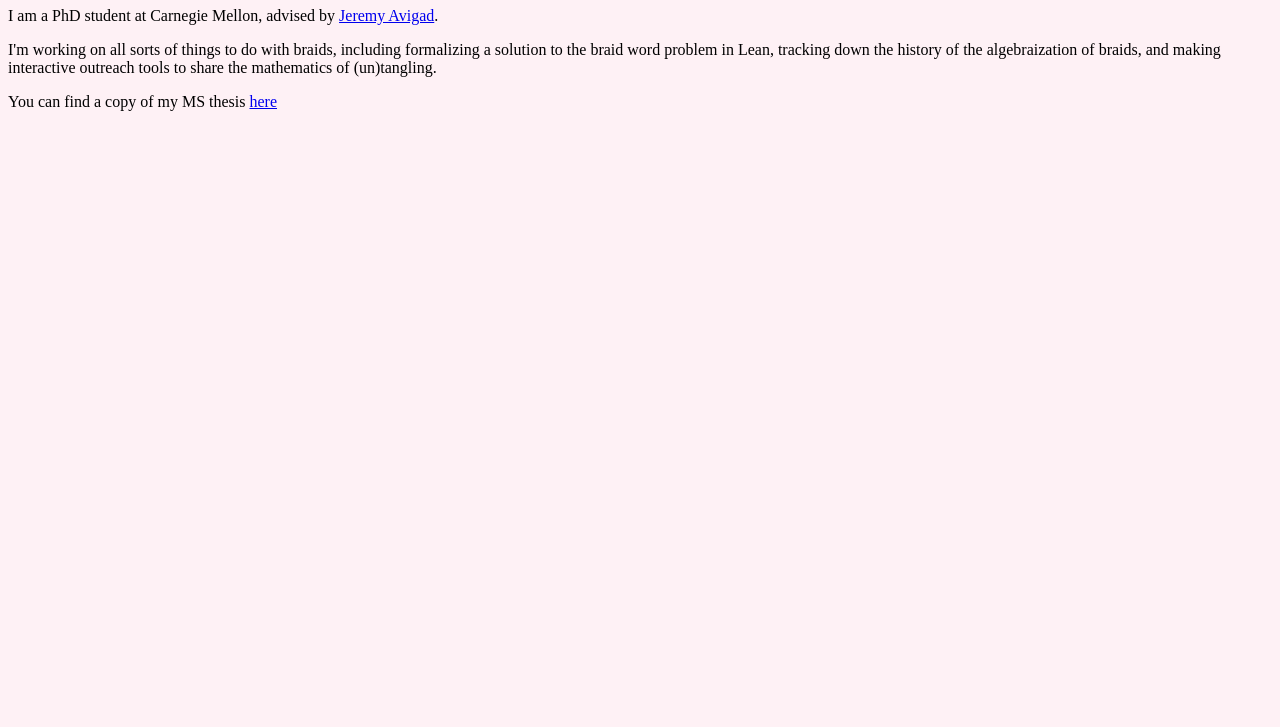
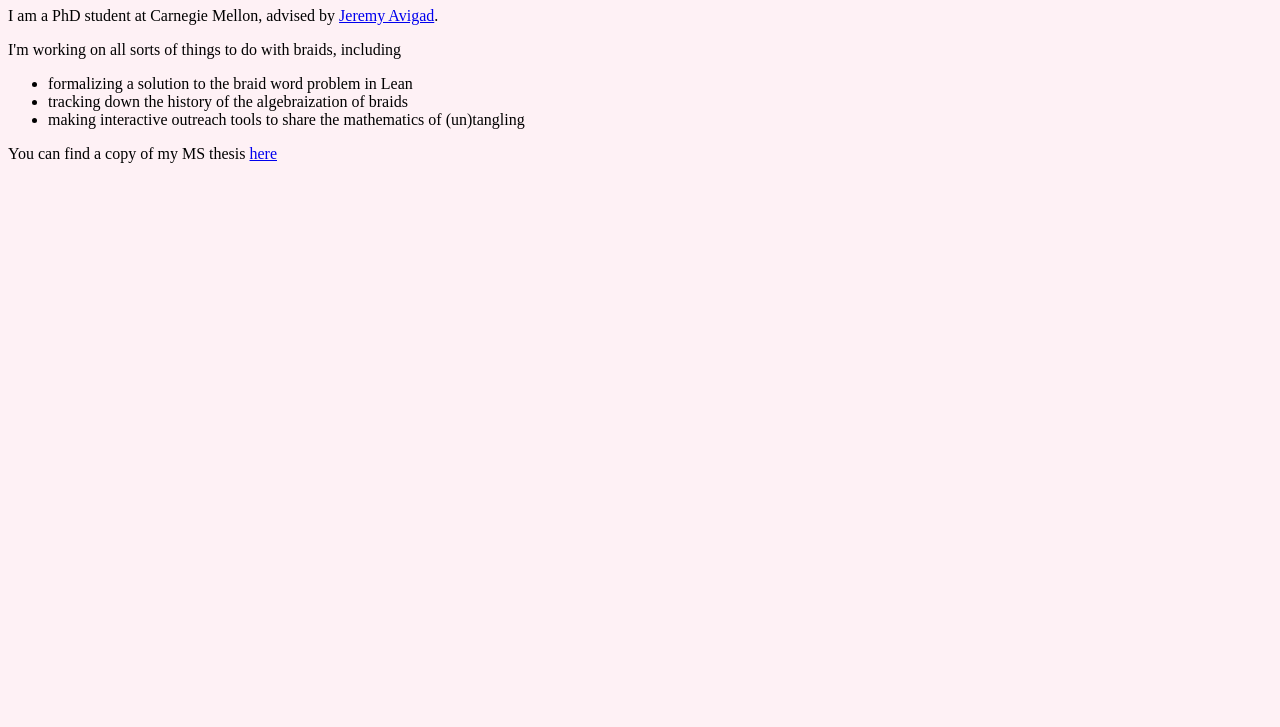
Before and after one commit to hannahfechtner/hannahfechtner.github.io, a plain HTML site: page index.html in a window 1280 px wide. Shown: the part 73-800 px from the top of the page. Drawn offline with Linux system fonts and the light colour scheme.

Commit message:
bulleted list

```diff
--- a/index.html
+++ b/index.html
@@ -6,8 +6,13 @@
 <p>I am a PhD student at Carnegie Mellon, advised by <a href="https://www.andrew.cmu.edu/user/avigad/">Jeremy Avigad</a>. </p>
 
 <p>
-    I'm working on all sorts of things to do with braids, including formalizing a solution to the braid word problem in Lean,
-  tracking down the history of the algebraization of braids, and making interactive outreach tools to share the mathematics of (un)tangling.
+    I'm working on all sorts of things to do with braids, including
+
+    <ul>
+  <li>formalizing a solution to the braid word problem in Lean</li>
+  <li>tracking down the history of the algebraization of braids</li>
+  <li>making interactive outreach tools to share the mathematics of (un)tangling</li>
+</ul>
   <p>
 
 <p>You can find a copy of my MS thesis <a href="finallyyy.pdf" target="_blank">here</a></p>
```
